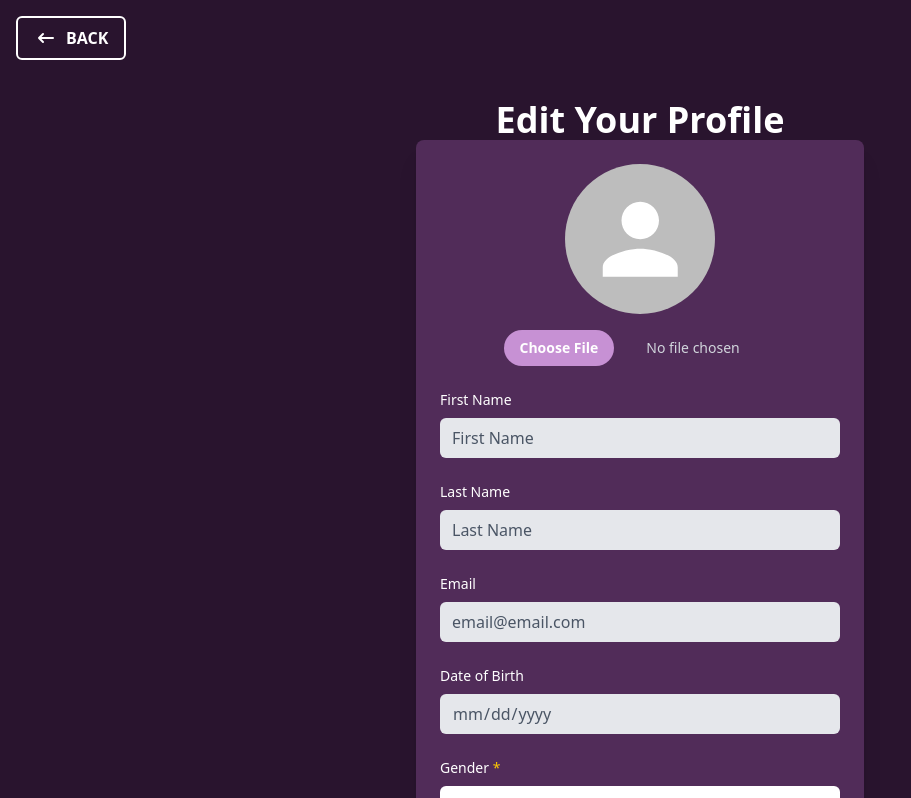
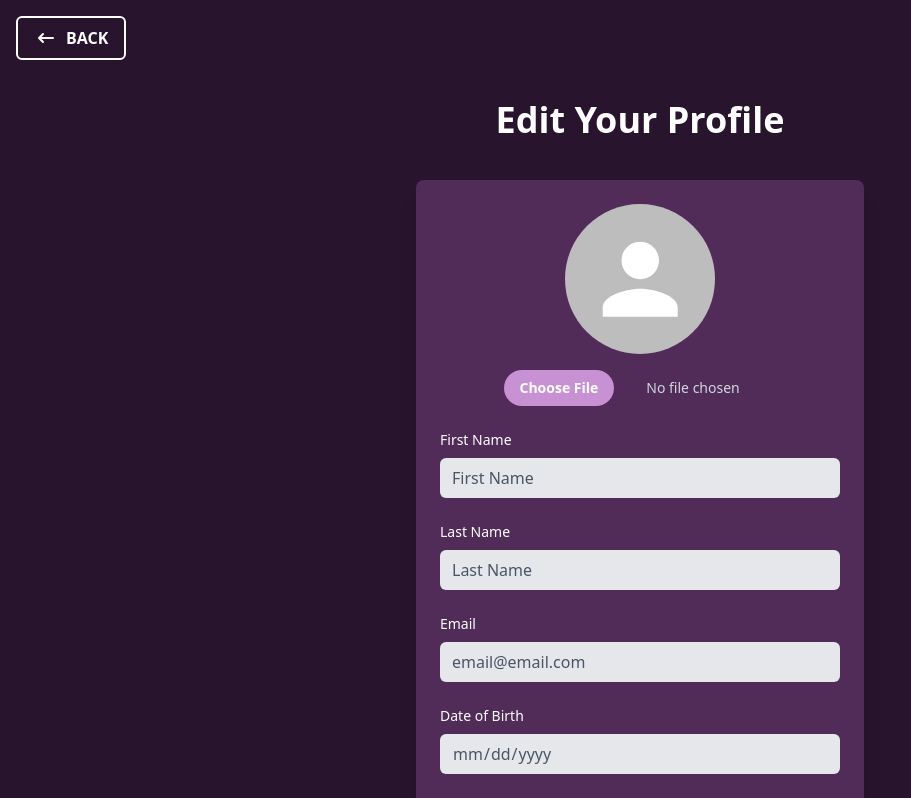
Before and after one commit to nl-codes/Online_Voting_System, a React (Vite) app in the folder frontend/: page /profile/edit in a window 1280 px wide. Shown: the top 798 px of the page, without its empty margins (0-911 px from the left). Built offline with nearby package versions, Linux system fonts and the light colour scheme; no server answers.

Commit message:
Strech Background  vertically

```diff
--- a/frontend/src/components/UserProfileForm.jsx
+++ b/frontend/src/components/UserProfileForm.jsx
@@ -196,7 +196,7 @@ const UserProfileForm = ({ userId, onSubmitSuccess }) => {
     };
 
     return (
-        <div className="form max-w-md mx-auto p-6 bg-[#512C59] rounded-lg shadow-xl text-white">
+        <div className="form h-fit max-w-md mx-auto p-6 bg-[#512C59] rounded-lg shadow-xl text-white">
             {/* Profile Picture Section */}
             <div className="mb-6">
                 <div className="flex flex-col items-center">
--- a/frontend/src/pages/UserProfileEditPage.jsx
+++ b/frontend/src/pages/UserProfileEditPage.jsx
@@ -6,11 +6,11 @@ import UserProfileForm from "../components/UserProfileForm";
 const UserProfileEditPage = () => {
     const { userId } = useContext(UserContext);
     return (
-        <div className="bg-[#29142e] h-screen max-w-screen py-4 px-4">
+        <div className="bg-[#29142e] h-fit max-w-screen py-4 px-4 pb-10">
             <div className="flex justify-between items-center ">
                 <BackButton backPath={"/profile"} />
             </div>
-            <h1 className="w-full text-4xl text-white font-bold text-center pt-10">
+            <h1 className="w-full text-4xl text-white font-bold text-center py-10">
                 Edit Your Profile
             </h1>
             <UserProfileForm userId={userId} />
```
